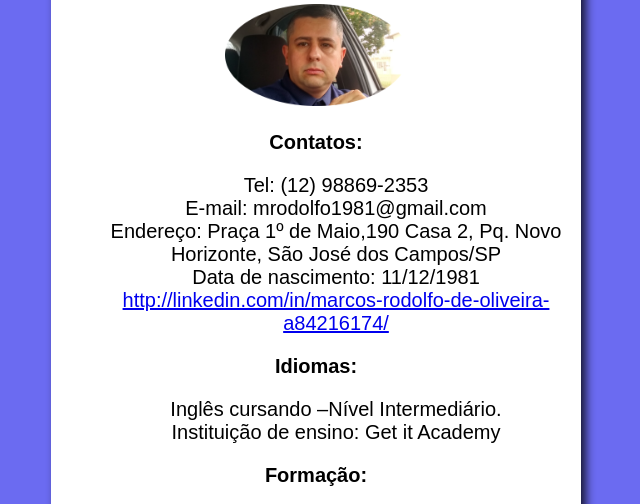
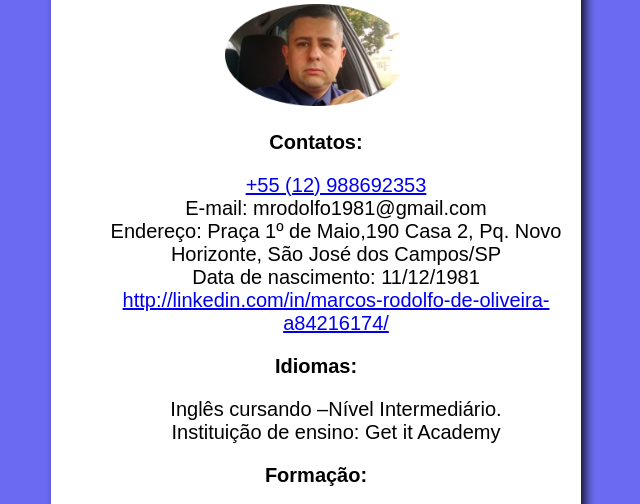
Before and after one commit to mrodolfo1981/01, a plain HTML site: page index.html in a window 1280 px wide. Shown: the part 250-754 px from the top of the page, without its empty margins (324-964 px from the left). Drawn offline with Linux system fonts and the light colour scheme.

Commit message:
criação de link para chamada telefonica
alteração do arquivo index.html para utilizar a função de criação de link para chamada telefonica.

```diff
--- a/index.html
+++ b/index.html
@@ -23,13 +23,13 @@
 
                 <p><strong>Contatos:</strong><br>
             <ul>
-                    <p>  Tel: (12) 98869-2353<br>
-                        E-mail: mrodolfo1981@gmail.com<br>
-                    Endereço: Praça 1º de Maio,190 Casa 2, Pq. Novo Horizonte, São José dos Campos/SP<br>
-                    Data de nascimento: 11/12/1981<br>
-                    <a href="http://linkedin.com/in/marcos-rodolfo-de-oliveira-a84216174/"
+                    <p>  <a href="tel:+55-12-988692353">+55 (12) 988692353</a><br>
+                            E-mail: mrodolfo1981@gmail.com<br>
+                            Endereço: Praça 1º de Maio,190 Casa 2, Pq. Novo Horizonte, São José dos Campos/SP<br>
+                            Data de nascimento: 11/12/1981<br>
+                            <a href="http://linkedin.com/in/marcos-rodolfo-de-oliveira-a84216174/"
                             target ="_blank">
-                        http://linkedin.com/in/marcos-rodolfo-de-oliveira-a84216174/</a>
+                            http://linkedin.com/in/marcos-rodolfo-de-oliveira-a84216174/</a>
 
 
                 </p>
```
